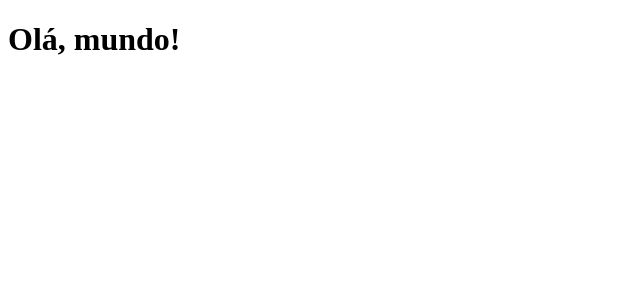
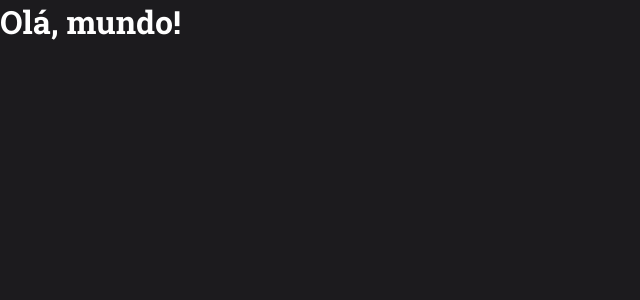
Before and after one commit to viniciusxsousa/explore, a React (Vite) app in the folder RockMovie-front/RocketMovie/: page / in a window 1280 px wide. Shown: the top 300 px of the page, without its empty margins (0-640 px from the left). Built offline with nearby package versions, Linux system fonts and the light colour scheme.

Commit message:
definindo e configurando os arquivos de estilo

```diff
--- a/RockMovie-front/RocketMovie/index.html
+++ b/RockMovie-front/RocketMovie/index.html
@@ -3,6 +3,11 @@
   <head>
     <meta charset="UTF-8" />
     <meta name="viewport" content="width=device-width, initial-scale=1.0" />
+
+    <link rel="preconnect" href="https://fonts.googleapis.com">
+    <link rel="preconnect" href="https://fonts.gstatic.com" crossorigin>
+    <link href="https://fonts.googleapis.com/css2?family=Roboto+Slab:wght@400;500;700&display=swap" rel="stylesheet">
+
     <title>React Movie</title>
   </head>
   <body>
--- a/RockMovie-front/RocketMovie/src/main.jsx
+++ b/RockMovie-front/RocketMovie/src/main.jsx
@@ -1,9 +1,15 @@
 import React from 'react'
 import ReactDOM from 'react-dom/client'
 import { App } from './App.jsx'
+import { ThemeProvider } from 'styled-components'
+import theme from './styles/theme'
+import GlobalStyles from './styles/global'
 
 ReactDOM.createRoot(document.getElementById('root')).render(
   <React.StrictMode>
-    <App />
+    <ThemeProvider theme={theme}>
+      <GlobalStyles/>
+      <App />
+    </ThemeProvider>
   </React.StrictMode>,
 )
--- /dev/null
+++ b/RockMovie-front/RocketMovie/src/styles/global.js
@@ -0,0 +1,35 @@
+import { createGlobalStyle } from 'styled-components'
+
+export default createGlobalStyle`
+
+    * {
+        margin: 0;
+        padding: 0;
+        box-sizing: border-box;
+    }
+
+    body {
+        background-color: ${({theme}) => theme.COLORS.BACKGROUND_300};
+        color: ${({theme}) => theme.COLORS.WHITE_300};
+    }
+
+    a, body, button, input, textarea {
+        font-family: 'Roboto Slab', serif;
+        font-size: 16px;
+        outline: none;
+    }
+
+    a {
+        text-decoration: none;
+    }
+
+    button, a {
+        cursor: pointer;
+        transition: filter .2s;
+    }
+
+    button:hover, a:hover {
+        filter: brightness(0.9);
+    }
+
+`
--- a/RockMovie-front/RocketMovie/src/styles/theme.js
+++ b/RockMovie-front/RocketMovie/src/styles/theme.js
@@ -0,0 +1,20 @@
+export default {
+    COLORS: {
+        BACKGROUND_100: '#262529',
+        BACKGROUND_200: 'rgba(255, 133, 155, 0.05)',
+        BACKGROUND_300: '#1C1B1E',
+
+        PINK: '#FF859B',
+
+        WHITE_100: '#E5E5E5',
+        WHITE_200: '#F4EDE8',
+        WHITE_300: '#FFF',
+
+        GRAY_100: '#999591',
+        GRAY_200: '#948F99',
+
+
+        BLACK_100: '#1C1B1E',
+        BLACK__200: '#0D0C0F',
+    }
+}
```
